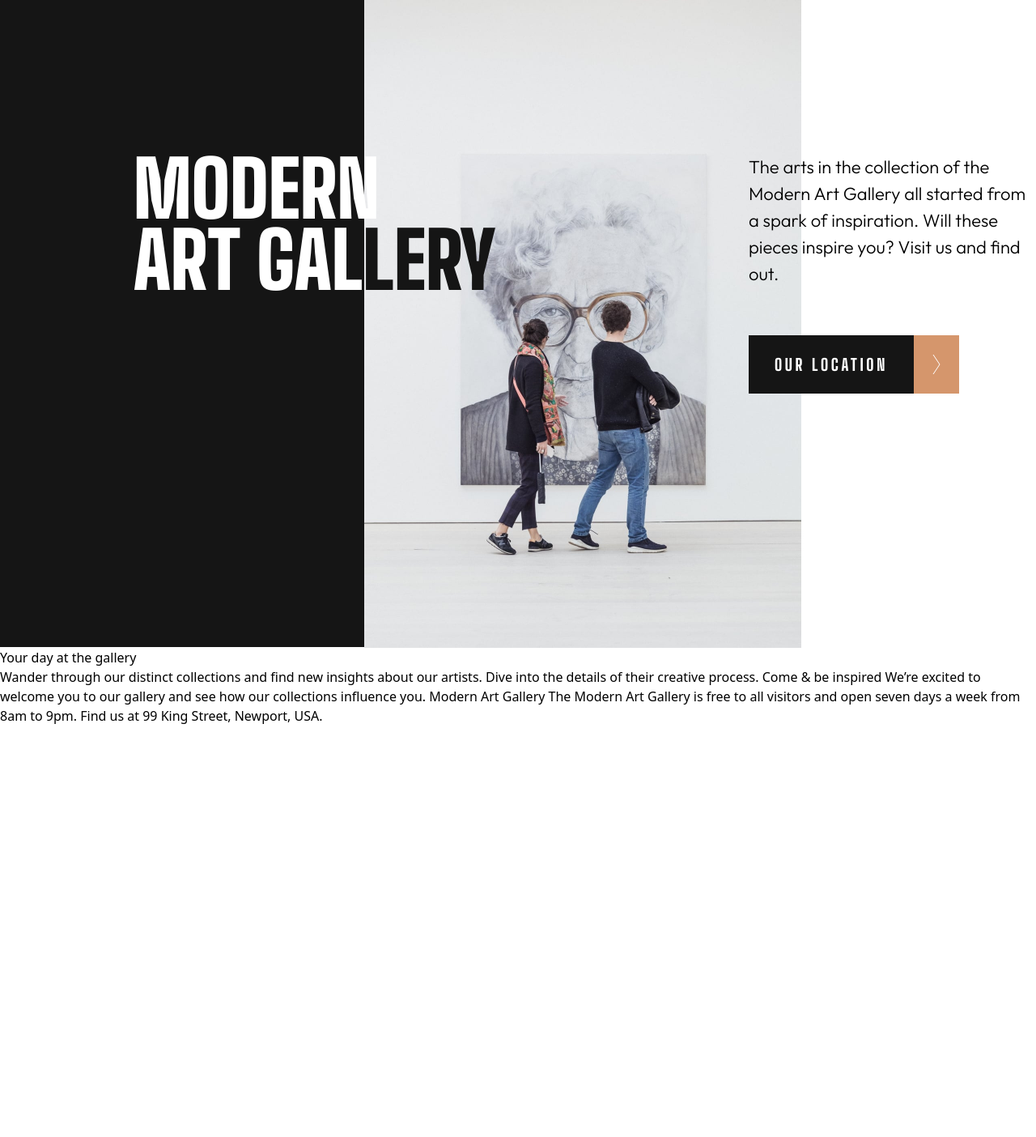
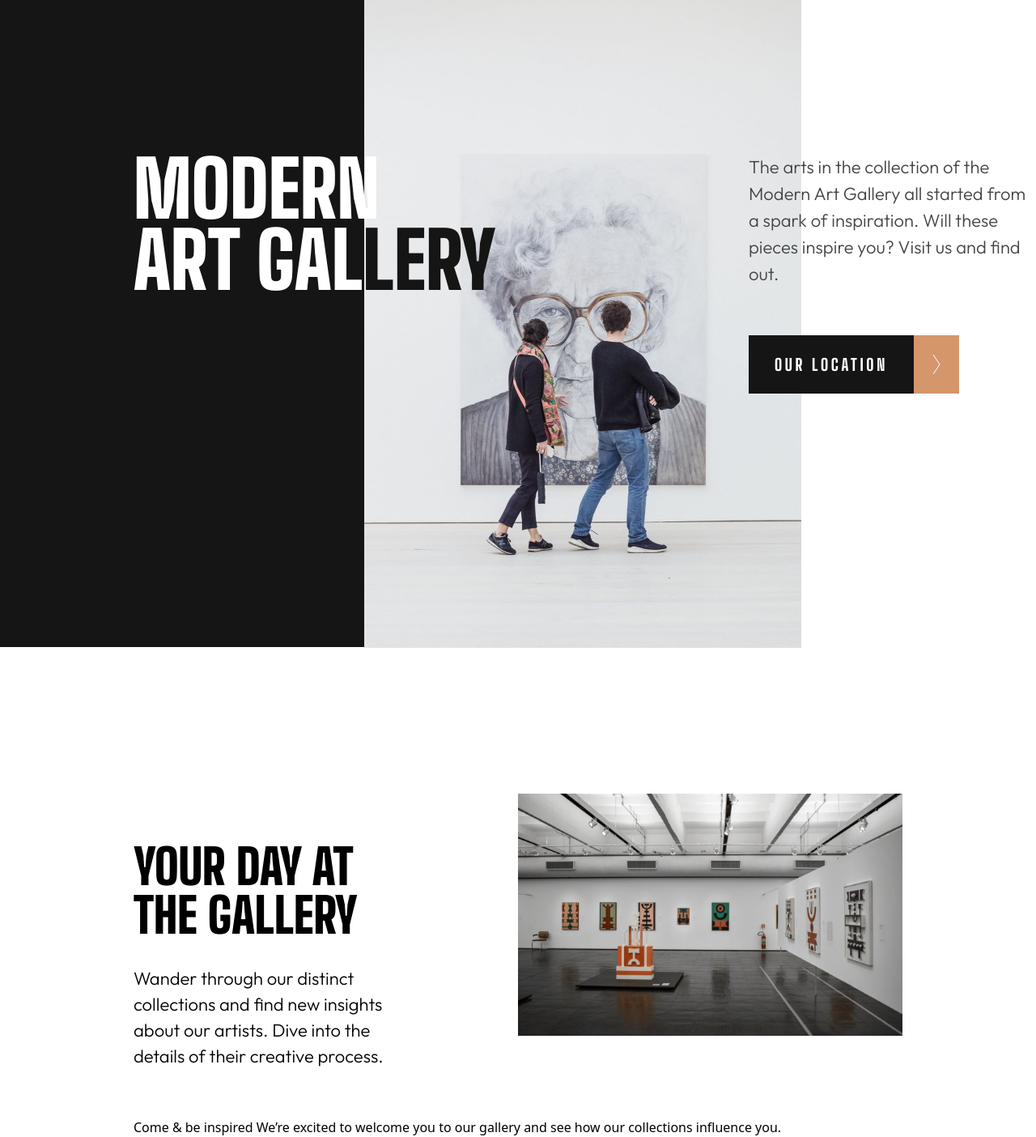
Before and after one commit to dantheuri/art-gallery-website, a React (Vite) app: page / in a window 1280 px wide. Shown: the whole page at 81% size. Before the commit the page ends 896 px from the top, so only its background shows below. Built offline with nearby package versions, Linux system fonts and the light colour scheme.

Commit message:
mostly done with grid-1

```diff
--- /dev/null
+++ b/src/components/Footer.tsx
@@ -0,0 +1,12 @@
+
+const Footer = () => {
+  return (
+		<div>
+			Modern Art Gallery The Modern Art Gallery is free to all visitors and open
+			seven days a week from 8am to 9pm. Find us at 99 King Street, Newport,
+			USA.
+		</div>
+	);
+}
+
+export default Footer
--- /dev/null
+++ b/src/components/Header.tsx
@@ -0,0 +1,40 @@
+import headerImg from "../assets/desktop/image-hero@2x.jpg";
+import arrowRight from "../assets/icon-arrow-right.svg";
+
+const Header = () => {
+	return (
+		<div>
+			<div className="flex relative">
+				<div className="bg-almost-black shrink-0 w-[28.125rem] h-[49.9375rem]"></div>
+				<div className="w-[33.75rem] shrink-0 h-[50rem]">
+					<img src={headerImg} alt="" className="w-full h-full object-cover " />
+				</div>
+				<div className="absolute left-[57.81rem] top-[11.87rem] w-[21.875rem]">
+					<p className="text-[1.375rem] font-outfit text-[#444]">
+						The arts in the collection of the Modern Art Gallery all started
+						from a spark of inspiration. Will these pieces inspire you? Visit us
+						and find out.
+					</p>
+				</div>
+			</div>
+			<div></div>
+			<div className="absolute left-[10.31rem] font-bigShouldersDisplay leading-[5.5rem] font-[900] uppercase w-[45.125rem] h-[11rem] text-white top-[11.81rem] text-[6rem]">
+				<h1 className="">Modern</h1>
+				<h1>
+					Art Gal<span className="text-almost-black">lery</span>
+				</h1>
+			</div>
+
+			<span className="flex absolute left-[57.81rem] top-[25.88rem] justify-center items-center first-line font-bigShouldersDisplay bg-almost-black text-white  uppercase w-[12.75rem] h-[4.5rem] shrink-0 ">
+				<p className="text-[1.25rem] tracking-[0.22725rem] font-[800]">
+					Our location
+				</p>
+			</span>
+			<span className="bg-gold flex justify-center items-center absolute left-[70.56rem] top-[25.88rem] w-[3.5rem] h-[4.5rem]">
+				<img src={arrowRight} alt="" />
+			</span>
+		</div>
+	);
+};
+
+export default Header;
--- /dev/null
+++ b/src/components/Main.tsx
@@ -0,0 +1,27 @@
+import imageGrid1 from '../assets/desktop/image-grid-1@2x.jpg'
+
+const Main = () => {
+  return (
+		<div className="mt-[11.25rem] px-[10.31rem]">
+			<div className="flex gap-[7.81rem]">
+				<div className="flex-col justify-iems-center">
+					<h2 className="font-bigShouldersDisplay  mt-[3.75rem] w-[21.875rem] text-[3.75rem] font-[900] leading-[3.75rem] uppercase">Your day at the gallery</h2>
+					<p className="mt-[2rem] w-[21.875rem] text-[1.375rem] leading-[2rem] font-outfit">
+						Wander through our distinct collections and find new insights about
+						our artists. Dive into the details of their creative process.
+					</p>
+				</div>
+				<div className="grid-1-imageContainer w-[39.6875rem] h-[25rem]">
+					<img src={imageGrid1} alt="" />
+				</div>
+			</div>
+
+			<p>
+				Come &amp; be inspired We’re excited to welcome you to our gallery and
+				see how our collections influence you.
+			</p>
+		</div>
+	);
+}
+
+export default Main
--- a/src/pages/Home.tsx
+++ b/src/pages/Home.tsx
@@ -1,48 +1,13 @@
-import headerImg from '../assets/desktop/image-hero@2x.jpg'
-import arrowRight from '../assets/icon-arrow-right.svg';
+import Header from "../components/Header";
+import Main from "../components/Main";
+
 
 const home = () => {
   return (
 		<div>
-			<div className="flex relative">
-				<div className="bg-almost-black shrink-0 w-[28.125rem] h-[49.9375rem]"></div>
-				<div className="w-[33.75rem] shrink-0 h-[50rem]">
-					<img src={headerImg} alt="" className="w-full h-full object-cover " />
-				</div>
-				<div className="absolute left-[57.81rem] top-[11.87rem] w-[21.875rem]">
-					<p className="text-[1.375rem] font-outfit">
-						The arts in the collection of the Modern Art Gallery all started
-						from a spark of inspiration. Will these pieces inspire you? Visit us
-						and find out.
-					</p>
-				</div>
-			</div>
-			<div></div>
-			<div className="absolute left-[10.31rem] font-bigShouldersDisplay leading-[5.5rem] font-[900] uppercase w-[45.125rem] h-[11rem] text-white top-[11.81rem] text-[6rem]">
-				<h1 className="">Modern</h1>
-				<h1>
-					Art Gal<span className="text-almost-black">lery</span>
-				</h1>
-			</div>
+			<Header />
+			<Main />
 
-			<span className="flex absolute left-[57.81rem] top-[25.88rem] justify-center items-center first-line font-bigShouldersDisplay bg-almost-black text-white  uppercase w-[12.75rem] h-[4.5rem] shrink-0 ">
-				<p className="text-[1.25rem] tracking-[0.22725rem] font-[800]">
-					Our location
-				</p>
-			</span>
-			<span className="bg-gold flex justify-center items-center absolute left-[70.56rem] top-[25.88rem] w-[3.5rem] h-[4.5rem]">
-				<img src={arrowRight} alt="" />
-			</span>
-
-			<div>Your day at the gallery</div>
-			<p>
-				Wander through our distinct collections and find new insights about our
-				artists. Dive into the details of their creative process. Come &amp; be
-				inspired We’re excited to welcome you to our gallery and see how our
-				collections influence you. Modern Art Gallery The Modern Art Gallery is
-				free to all visitors and open seven days a week from 8am to 9pm. Find us
-				at 99 King Street, Newport, USA.
-			</p>
 		</div>
 	);
 }
```
